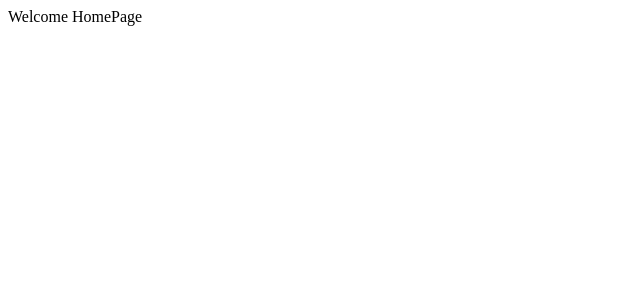
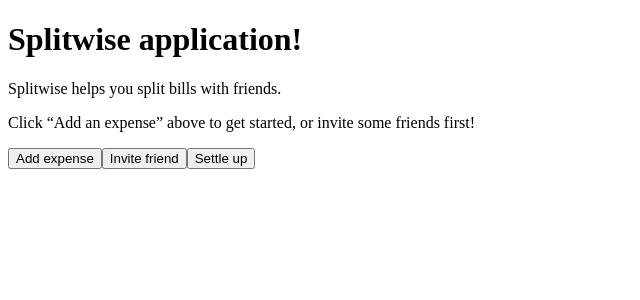
Before and after one commit to varun-martha/splitwise, a React (Create React App) app: page /home in a window 1280 px wide. Shown: the top 300 px of the page, without its empty margins (0-640 px from the left). Built offline with nearby package versions, Linux system fonts and the light colour scheme.

Commit message:
Add title, add expense button, invite friend button and settle up button with tag line

```diff
--- a/src/pages/home/HomePage.tsx
+++ b/src/pages/home/HomePage.tsx
@@ -2,7 +2,14 @@
 
 const HomePage = () => {
     return (
-        <div>Welcome HomePage</div>
+        <div>
+            <h1>Splitwise application!</h1>
+            <p>Splitwise helps you split bills with friends.</p>
+            <p>Click “Add an expense” above to get started, or invite some friends first!</p>
+            <button>Add expense</button>
+            <button>Invite friend</button>
+            <button>Settle up</button>
+        </div>
     )
 }
 
```
